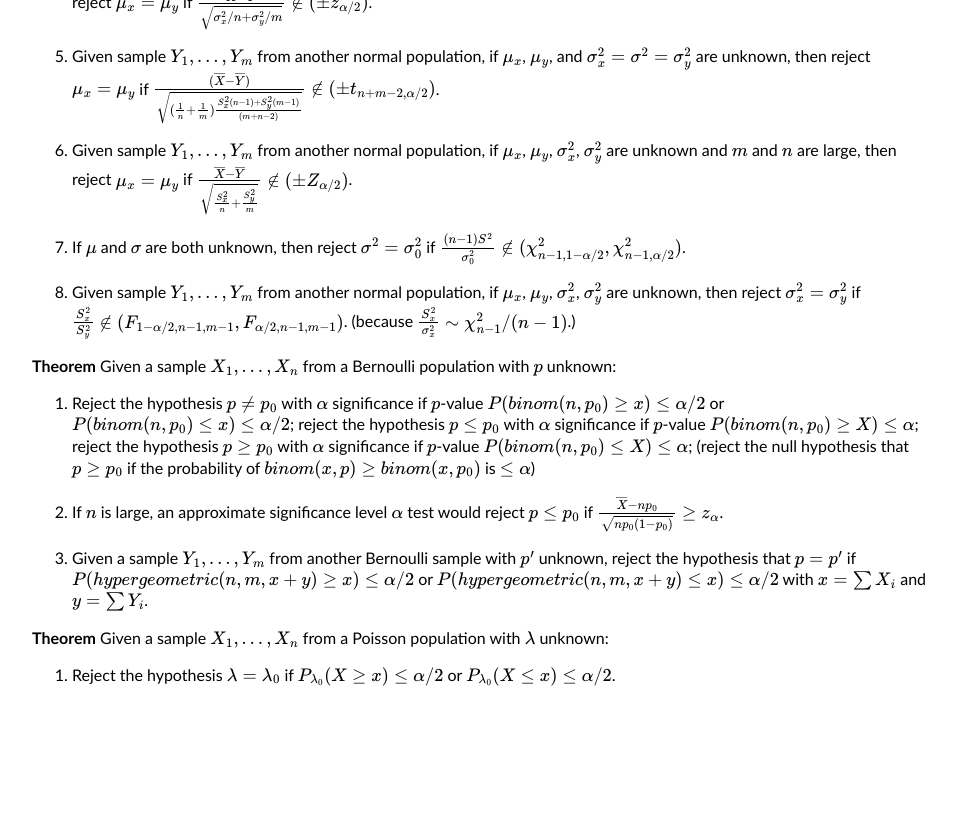
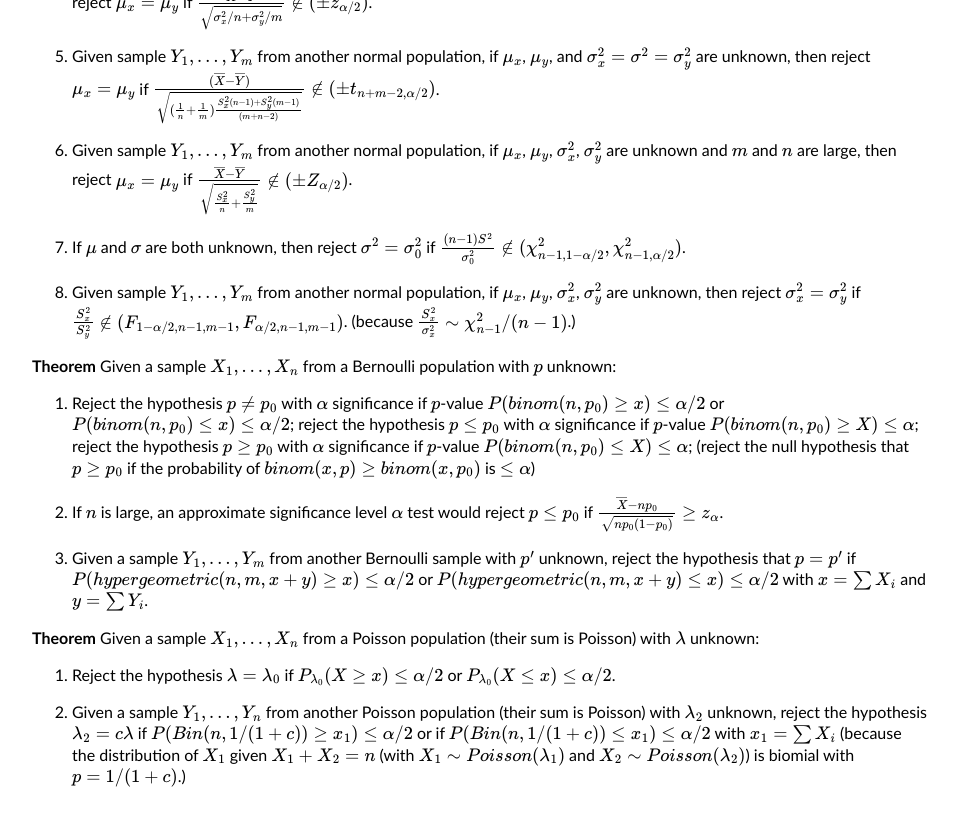
Before and after one commit to henryzhang11/questions-I-have, a Jekyll site: the page built from _posts/2023-08-20-probability-theory-review.md, in a window 1280 px wide and 900 px high, scrolled down 5908 px. Shown: the top 826 px of the window, without its empty margins (160-1118 px from the left). Built offline with Jekyll 4.4.1, drawn with Linux system fonts in a browser that asks for light colours; formulas are drawn with MathJax 3; before the commit the page ends 6706 px from its top, so only the background shows below that.

Commit message:
Update 2023-08-20-probability-theory-review.md

```diff
--- a/_posts/2023-08-20-probability-theory-review.md
+++ b/_posts/2023-08-20-probability-theory-review.md
@@ -164,6 +164,8 @@ title: "probability theory review"
 
 3. Given a sample $Y_1,...,Y_m$ from another Bernoulli sample with $p'$ unknown, reject the hypothesis that $p=p'$ if $P(hypergeometric(n,m,x+y)\geq x)\leq \alpha/2$ or $P(hypergeometric(n,m,x+y)\leq x)\leq\alpha/2$ with $x=\sum X_i$ and $y=\sum Y_i$.
 
-**Theorem** Given a sample $X_1,...,X_n$ from a Poisson population with $\lambda$ unknown:
+**Theorem** Given a sample $X_1,...,X_n$ from a Poisson population (their sum is Poisson) with $\lambda$ unknown:
 
 1. Reject the hypothesis $\lambda=\lambda_0$ if $P_{\lambda_0}(X\geq x)\leq\alpha/2$ or $P_{\lambda_0}(X\leq x)\leq\alpha/2$.
+
+2. Given a sample $Y_1,...,Y_n$ from another Poisson population (their sum is Poisson) with $\lambda_2$ unknown, reject the hypothesis $\lambda_2=c\lambda$ if $P(Bin(n,1/(1+c))\geq x_1)\leq \alpha/2$ or if $P(Bin(n,1/(1+c))\leq x_1)\leq\alpha/2$ with $x_1=\sum X_i$ (because the distribution of $X_1$ given $X_1+X_2=n$ (with $X_1\sim Poisson(\lambda_1)$ and $X_2\sim Poisson(\lambda_2)$) is biomial with $p=1/(1+c)$.)
```
